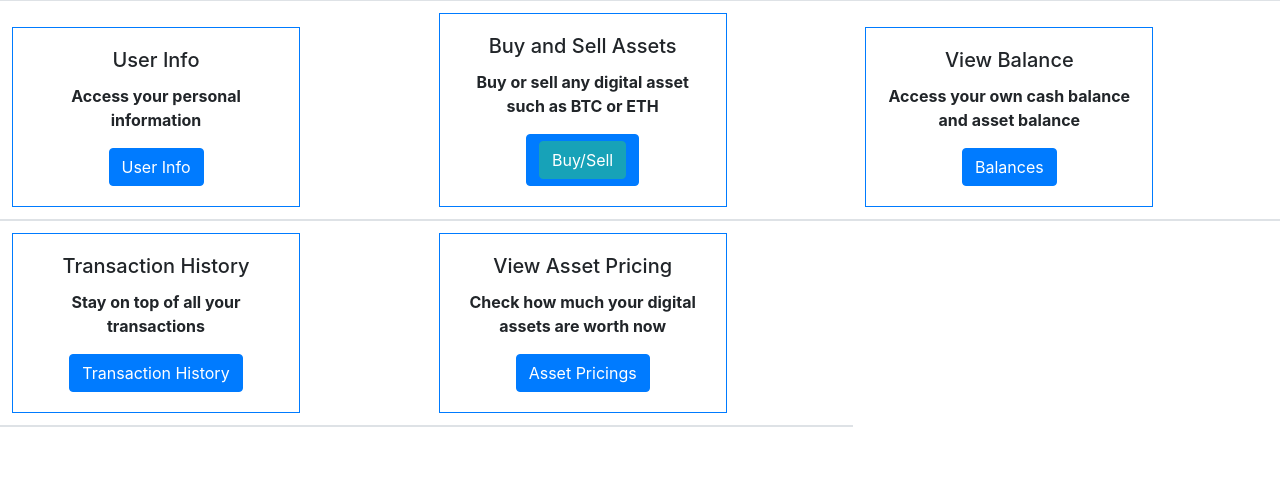
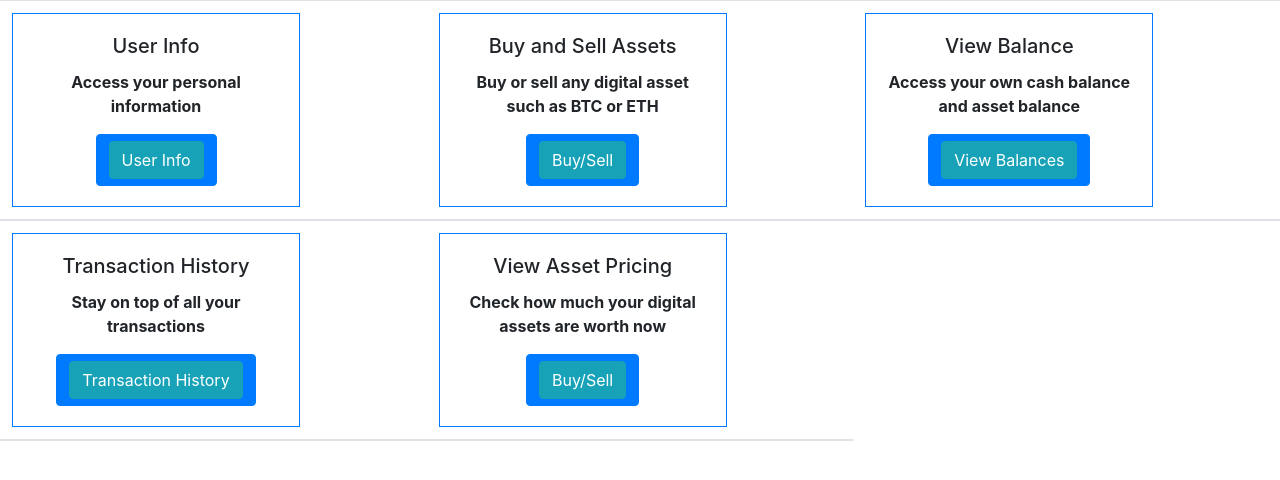
Before and after one commit to gaya20/TT3_Group3, a React (Create React App) app: page / in a window 1280 px wide. Shown: the top 480 px of the page. Built offline with nearby package versions, Linux system fonts and the light colour scheme.

Commit message:
Linked buttons to new pages

```diff
--- a/src/components/Cards/TransactionHistory/index.jsx
+++ b/src/components/Cards/TransactionHistory/index.jsx
@@ -8,7 +8,11 @@ const TransactionHistory = () => {
                 <div className="card-body" >
                     <h5 className="card-title">Transaction History</h5>
                     <p className="card-text">Stay on top of all your transactions</p>
-                    <button className="btn btn-primary" href="/UserInfo">Transaction History</button>
+                    <button className="btn btn-primary" href="/UserInfo">
+                        <a href="/TestPage" class="btn btn-info">
+                            Transaction History
+                        </a>
+                    </button>
                 </div>
             </div>
         </div>
--- a/src/components/Cards/UserInfo/index.jsx
+++ b/src/components/Cards/UserInfo/index.jsx
@@ -8,7 +8,11 @@ const UserInfo = () => {
                 <div className="card-body" >
                     <h5 className="card-title">User Info</h5>
                     <p className="card-text">Access your personal information</p>
-                    <button className="btn btn-primary" href="/UserInfo">User Info</button>
+                    <button className="btn btn-primary" href="/UserInfo">
+                    <a href="/TestPage" class="btn btn-info">
+                            User Info
+                     </a>
+                    </button>
                 </div>
             </div>
         </div>
--- a/src/components/Cards/ViewBalances/index.jsx
+++ b/src/components/Cards/ViewBalances/index.jsx
@@ -8,7 +8,11 @@ const ViewBalances = () => {
                 <div className="card-body" >
                     <h5 className="card-title">View Balance</h5>
                     <p className="card-text">Access your own cash balance and asset balance</p>
-                    <button className="btn btn-primary" href="/UserInfo">Balances</button>
+                    <button className="btn btn-primary" href="/UserInfo">
+                        <a href="/TestPage" class="btn btn-info">
+                            View Balances
+                        </a>
+                    </button>
                 </div>
             </div>
         </div>
--- a/src/components/Cards/ViewPricing/index.jsx
+++ b/src/components/Cards/ViewPricing/index.jsx
@@ -8,7 +8,11 @@ const ViewPricing = () => {
                 <div className="card-body" >
                     <h5 className="card-title">View Asset Pricing</h5>
                     <p className="card-text">Check how much your digital assets are worth now</p>
-                    <button className="btn btn-primary" href="/UserInfo">Asset Pricings</button>
+                    <button className="btn btn-primary" href="/UserInfo">
+                        <a href="/TestPage" class="btn btn-info">
+                            Buy/Sell
+                        </a>
+                    </button>
                 </div>
             </div>
         </div>
```
